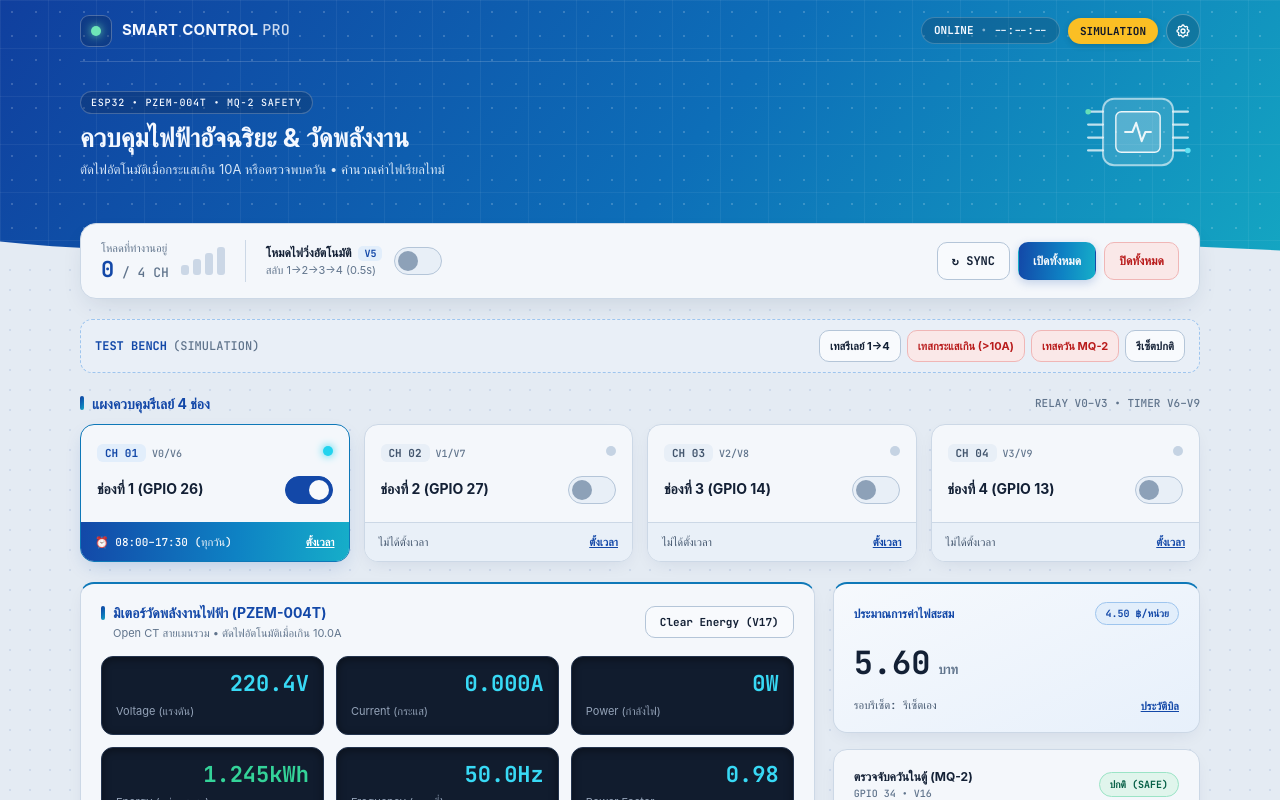
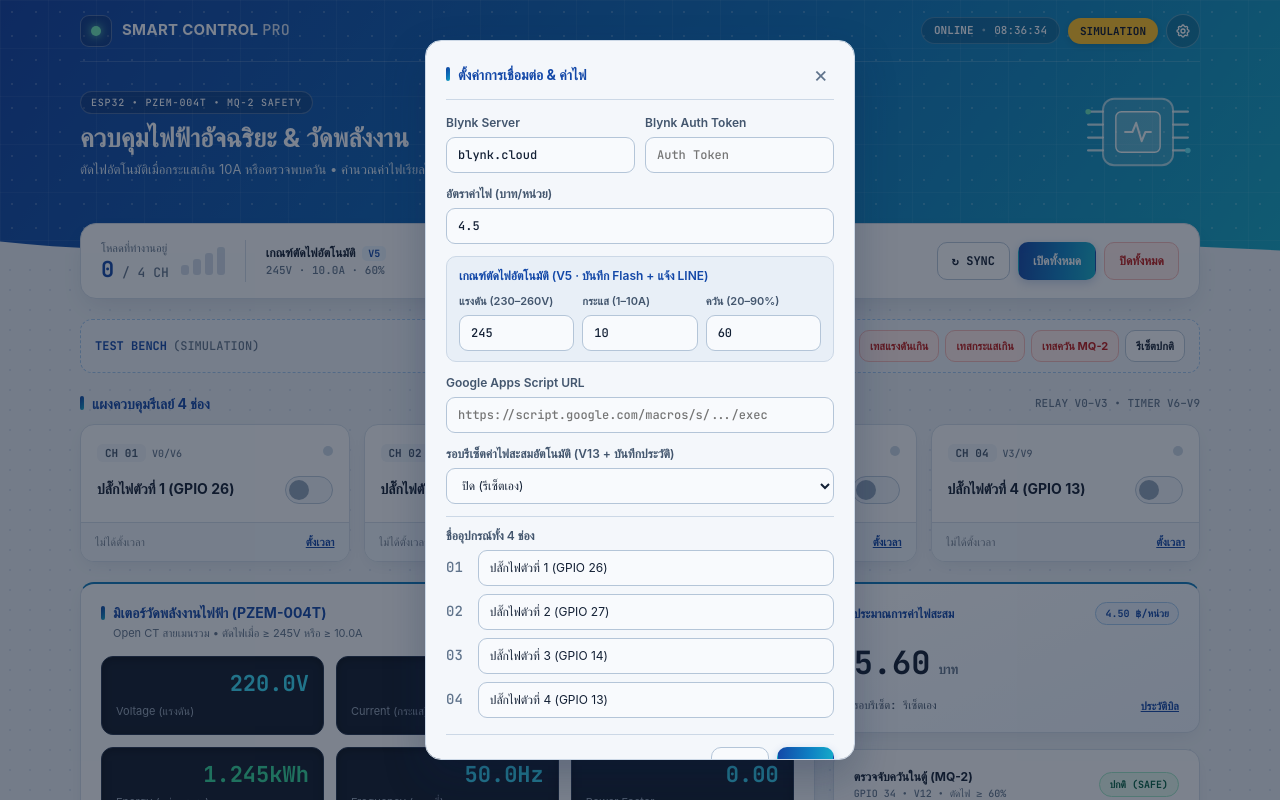
Before and after one commit to sarawuthpraesi2008-stack/smart-control-box, a plain HTML site: page index.html in a window 1280 px wide. Both pictures are taken after a click on the button 1183 px from the left and 30 px from the top of the page. Shown: the top 800 px of the page. Drawn offline with Linux system fonts and the light colour scheme; a web font is replaced by a local one.

Commit message:
Update index.html

```diff
--- a/index.html
+++ b/index.html
@@ -773,12 +773,9 @@
 
         <div class="auto-box">
           <div>
-            <div class="auto-title">โหมดไฟวิ่งอัตโนมัติ <span class="mono pin-tag">V5</span></div>
-            <div class="auto-sub">สลับ 1→2→3→4 (0.5s)</div>
+            <div class="auto-title">เกณฑ์ตัดไฟอัตโนมัติ <span class="mono pin-tag">V5</span></div>
+            <div class="auto-sub mono" id="lblMasterThresholds">245V · 10.0A · 60%</div>
           </div>
-          <button id="btnAutoMode" type="button" role="switch" aria-checked="false" class="switch-track">
-            <span id="autoModeThumb" class="switch-knob"></span>
-          </button>
         </div>
       </div>
 
@@ -805,7 +802,8 @@
       <div class="test-bar-title mono">TEST BENCH <span style="font-weight:500;color:var(--text-muted);">(SIMULATION)</span></div>
       <div class="test-btns">
         <button id="btnTestSeq" type="button" class="btn btn-sm">เทสรีเลย์ 1→4</button>
-        <button id="btnTestOverAmp" type="button" class="btn btn-sm btn-danger-soft">เทสกระแสเกิน (&gt;10A)</button>
+        <button id="btnTestOverVolt" type="button" class="btn btn-sm btn-danger-soft">เทสแรงดันเกิน</button>
+        <button id="btnTestOverAmp" type="button" class="btn btn-sm btn-danger-soft">เทสกระแสเกิน</button>
         <button id="btnTestSmoke" type="button" class="btn btn-sm btn-danger-soft">เทสควัน MQ-2</button>
         <button id="btnTestReset" type="button" class="btn btn-sm">รีเซ็ตปกติ</button>
       </div>
@@ -826,7 +824,7 @@
               <span class="ch-led"></span>
             </div>
             <div class="ch-main-row">
-              <h3 class="ch-name">ช่องที่ 1 (GPIO 26)</h3>
+              <h3 class="ch-name">ปลั๊กไฟตัวที่ 1 (GPIO 26)</h3>
               <button type="button" class="switch-track is-on"><span class="switch-knob"></span></button>
             </div>
           </div>
@@ -842,7 +840,7 @@
               <span class="ch-led"></span>
             </div>
             <div class="ch-main-row">
-              <h3 class="ch-name">ช่องที่ 2 (GPIO 27)</h3>
+              <h3 class="ch-name">ปลั๊กไฟตัวที่ 2 (GPIO 27)</h3>
               <button type="button" class="switch-track"><span class="switch-knob"></span></button>
             </div>
           </div>
@@ -858,7 +856,7 @@
               <span class="ch-led"></span>
             </div>
             <div class="ch-main-row">
-              <h3 class="ch-name">ช่องที่ 3 (GPIO 14)</h3>
+              <h3 class="ch-name">ปลั๊กไฟตัวที่ 3 (GPIO 14)</h3>
               <button type="button" class="switch-track"><span class="switch-knob"></span></button>
             </div>
           </div>
@@ -874,7 +872,7 @@
               <span class="ch-led"></span>
             </div>
             <div class="ch-main-row">
-              <h3 class="ch-name">ช่องที่ 4 (GPIO 13)</h3>
+              <h3 class="ch-name">ปลั๊กไฟตัวที่ 4 (GPIO 13)</h3>
               <button type="button" class="switch-track"><span class="switch-knob"></span></button>
             </div>
           </div>
@@ -892,9 +890,9 @@
         <div class="panel-head">
           <div>
             <h2 class="section-title">มิเตอร์วัดพลังงานไฟฟ้า (PZEM-004T)</h2>
-            <p class="section-sub">Open CT สายเมนรวม • ตัดไฟอัตโนมัติเมื่อเกิน 10.0A</p>
+            <p class="section-sub" id="lblPzemLimits">Open CT สายเมนรวม • ตัดไฟเมื่อ ≥ 245V หรือ ≥ 10.0A</p>
           </div>
-          <button id="btnClearEnergy" type="button" class="btn mono" style="min-height:32px;font-size:11px;">Clear Energy (V17)</button>
+          <button id="btnClearEnergy" type="button" class="btn mono" style="min-height:32px;font-size:11px;">Clear Energy (V13)</button>
         </div>
 
         <div class="pzem-grid">
@@ -945,7 +943,7 @@
           <div class="panel-head" style="margin-bottom:10px;">
             <div>
               <div style="font-size:12px;font-weight:700;color:var(--text);">ตรวจจับควันในตู้ (MQ-2)</div>
-              <div class="mono" style="font-size:10px;color:var(--text-muted);">GPIO 34 • V16</div>
+              <div class="mono" id="lblSmokeLimit" style="font-size:10px;color:var(--text-muted);">GPIO 34 • V12 • ตัดไฟ ≥ 60%</div>
             </div>
             <span id="smokeBadge" class="mono smoke-badge">ปกติ (SAFE)</span>
           </div>
@@ -1061,14 +1059,25 @@
           <input id="cfgToken" type="password" placeholder="Auth Token" class="input mono" />
         </div>
       </div>
-      <div class="grid-2">
-        <div class="field">
-          <label for="cfgRate">อัตราค่าไฟ (บาท/หน่วย)</label>
-          <input id="cfgRate" type="number" step="0.01" placeholder="4.50" class="input mono" />
-        </div>
-        <div class="field">
-          <label for="cfgMaxAmp">กระแสตัดไฟ (A)</label>
-          <input id="cfgMaxAmp" type="number" step="0.5" placeholder="10.0" class="input mono" />
+      <div class="field">
+        <label for="cfgRate">อัตราค่าไฟ (บาท/หน่วย)</label>
+        <input id="cfgRate" type="number" step="0.01" placeholder="4.50" class="input mono" />
+      </div>
+      <div class="field" style="padding:10px 12px;border-radius:10px;background:var(--surface-muted);border:1px solid var(--border);">
+        <label style="color:var(--cobalt);margin-bottom:8px;">เกณฑ์ตัดไฟอัตโนมัติ (V5 · บันทึก Flash + แจ้ง LINE)</label>
+        <div style="display:grid;grid-template-columns:repeat(3,minmax(0,1fr));gap:8px;">
+          <div>
+            <label for="cfgMaxVolt" style="font-size:11px;">แรงดัน (230–260V)</label>
+            <input id="cfgMaxVolt" type="number" min="230" max="260" step="1" value="245" class="input mono" />
+          </div>
+          <div>
+            <label for="cfgMaxAmp" style="font-size:11px;">กระแส (1–10A)</label>
+            <input id="cfgMaxAmp" type="number" min="1" max="10" step="0.5" value="10.0" class="input mono" />
+          </div>
+          <div>
+            <label for="cfgMaxSmoke" style="font-size:11px;">ควัน (20–90%)</label>
+            <input id="cfgMaxSmoke" type="number" min="20" max="90" step="5" value="60" class="input mono" />
+          </div>
         </div>
       </div>
       <div class="field">
@@ -1076,7 +1085,7 @@
         <input id="cfgGasUrl" type="url" placeholder="https://script.google.com/macros/s/.../exec" class="input mono" />
       </div>
       <div class="field">
-        <label for="cfgResetCycle">รอบรีเซ็ตค่าไฟสะสมอัตโนมัติ (V17 + บันทึกประวัติ)</label>
+        <label for="cfgResetCycle">รอบรีเซ็ตค่าไฟสะสมอัตโนมัติ (V13 + บันทึกประวัติ)</label>
         <select id="cfgResetCycle" class="select" style="width:100%;">
           <option value="0">ปิด (รีเซ็ตเอง)</option>
           <option value="1">รีเซ็ตทุก 1 วัน (รายวัน)</option>
@@ -1099,7 +1108,7 @@
   <div id="confirmModal" class="modal-bg hidden">
     <div class="modal-card" style="max-width:340px;border-color:#f0b6b6;">
       <h3 style="margin:0 0 8px;font-size:15px;color:var(--err);">ยืนยันปิดไฟทุกช่อง?</h3>
-      <p style="margin:0;font-size:12px;color:var(--text-secondary);">ระบบจะตัดไฟรีเลย์ทั้ง 4 ช่องและหยุดโหมดไฟวิ่งทันที</p>
+      <p style="margin:0;font-size:12px;color:var(--text-secondary);">ระบบจะสั่งตัดไฟปลั๊กทั้ง 4 ตัวพร้อมกันทันที</p>
       <div class="modal-foot" style="justify-content:flex-end;">
         <button id="btnCancelConfirm" type="button" class="btn">ยกเลิก</button>
         <button id="btnConfirmAllOff" type="button" class="btn btn-danger">ยืนยันปิดทั้งหมด</button>
@@ -1134,8 +1143,8 @@
     </div>
   </div>
 
-  <script src="core.js?v=9"></script>
-  <script src="api.js?v=9"></script>
-  <script src="app.js?v=9"></script>
+  <script src="core.js?v=11"></script>
+  <script src="api.js?v=11"></script>
+  <script src="app.js?v=11"></script>
 </body>
 </html>
```
